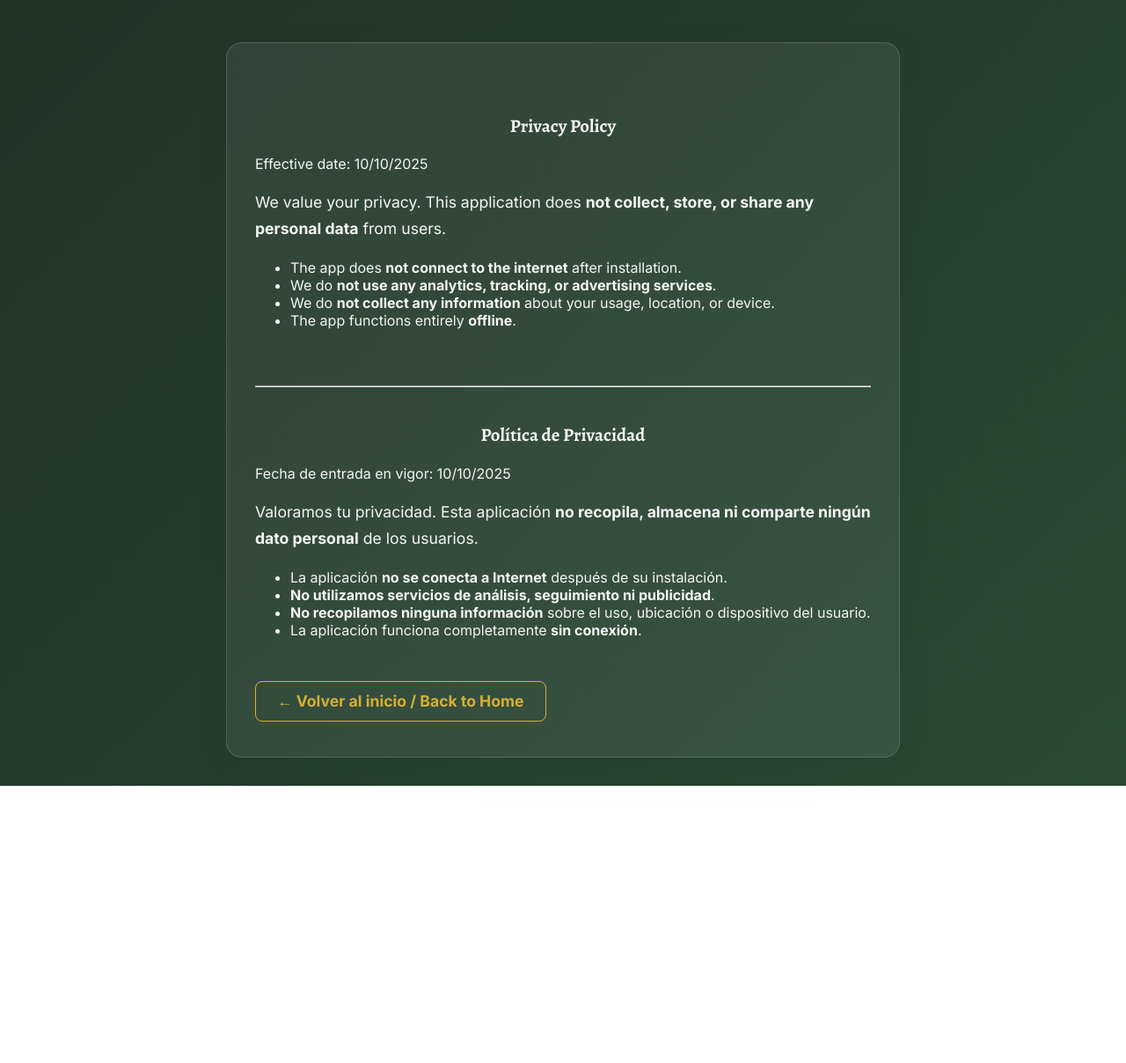
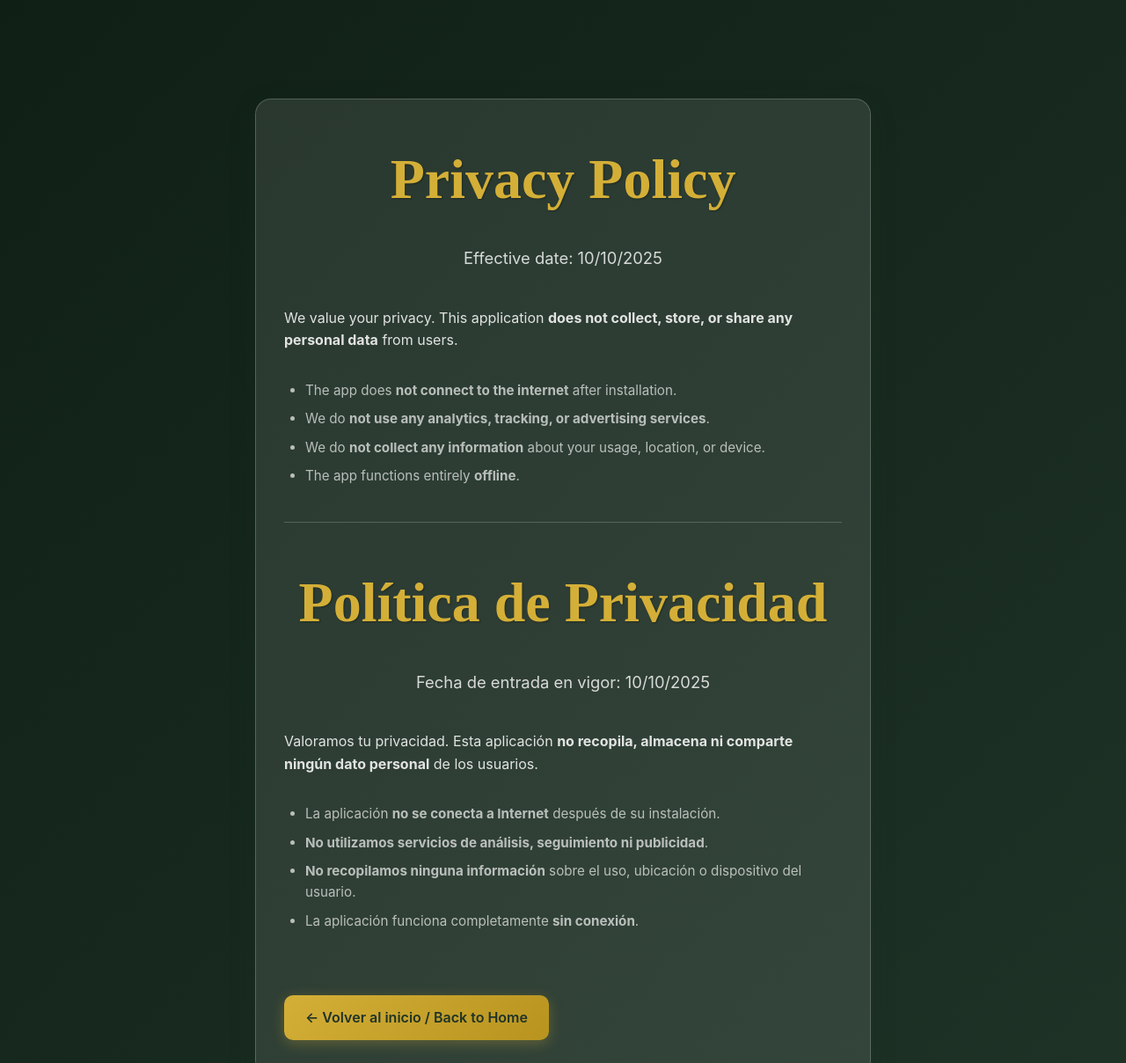
Before and after one commit to MauricioMeza/SapoWeb, a website: page privacy.html in a window 1280 px wide. Shown: the top 1208 px of the page at 88% size. Before the commit the page ends 893 px from the top, so only its background shows below. Drawn offline with nearby package versions, Linux system fonts and the light colour scheme.

Commit message:
listo para pages

```diff
--- a/package.json
+++ b/package.json
@@ -4,11 +4,5 @@
   "version": "0.0.0",
   "type": "module",
   "scripts": {
-    "dev": "vite",
-    "build": "vite build",
-    "preview": "vite preview"
-  },
-  "devDependencies": {
-    "vite": "^5.0.0"
   }
 }
--- a/privacy.html
+++ b/privacy.html
@@ -5,115 +5,41 @@
   <meta name="viewport" content="width=device-width, initial-scale=1.0" />
   <title>Política de Privacidad | SAPO VR</title>
   <meta name="description" content="Política de privacidad de SAPO VR. El juego no recopila información personal ni se conecta a internet." />
-  <link rel="icon" type="image/x-icon" href="/favicon/favicon.ico" />
-  <link rel="icon" type="image/png" sizes="16x16" href="/favicon/favicon-16x16.png" />
-  <link rel="icon" type="image/png" sizes="32x32" href="/favicon/favicon-32x32.png" />
-  <link rel="apple-touch-icon" sizes="180x180" href="/favicon/apple-touch-icon.png" />
-  <link rel="icon" type="image/png" sizes="192x192" href="/favicon/android-chrome-192x192.png" />
-  <link rel="icon" type="image/png" sizes="512x512" href="/favicon/android-chrome-512x512.png" />
-  <link rel="manifest" href="/favicon/site.webmanifest" />
-  <link href="https://fonts.googleapis.com/css2?family=Alegreya:wght@400;700;900&family=Inter:wght@300;400;700&display=swap" rel="stylesheet">
-  <style>
-    :root {
-      --primary-green: #1F3327;
-      --secondary-green: #2A4A35;
-      --accent-gold: #D4AF37;
-      --text-light: #F5F5F5;
-      --text-dark: #2C3E2D;
-      --glass-bg: rgba(255,255,255,0.07);
-      --glass-border: rgba(255,255,255,0.15);
-    }
-    body {
-      font-family: 'Inter', sans-serif;
-      background: linear-gradient(135deg, var(--primary-green) 0%, var(--secondary-green) 100%);
-      color: var(--text-light);
-      margin: 0;
-      min-height: 100vh;
-      display: flex;
-      flex-direction: column;
-    }
-    .container {
-      max-width: 700px;
-      margin: 3rem auto 2rem auto;
-      background: var(--glass-bg);
-      border-radius: 18px;
-      box-shadow: 0 8px 32px rgba(31,51,39,0.13);
-      border: 1px solid var(--glass-border);
-      padding: 2.5rem 2rem;
-    }
-    h1, h2 {
-      font-family: 'Alegreya', serif;
-      color: var(--accent-gold);
-      margin-bottom: 1.2rem;
-      text-align: center;
-    }
-    h2 {
-      font-size: 1.3rem;
-      color: var(--text-light);
-      margin-top: 2.5rem;
-    }
-    p {
-      font-size: 1.1rem;
-      line-height: 1.7;
-      color: var(--text-light);
-      margin-bottom: 1.2rem;
-    }
-    .back-link {
-      display: inline-block;
-      margin: 2rem auto 0 auto;
-      color: var(--accent-gold);
-      background: none;
-      border: 1px solid var(--accent-gold);
-      border-radius: 8px;
-      padding: 0.7rem 1.5rem;
-      font-weight: 600;
-      text-decoration: none;
-      transition: background 0.2s, color 0.2s;
-      text-align: center;
-      font-size: 1.1rem;
-      box-shadow: 0 2px 8px rgba(212,175,55,0.08);
-    }
-    .back-link:hover {
-      background: var(--accent-gold);
-      color: var(--primary-green);
-    }
-    @media (max-width: 600px) {
-      .container {
-        padding: 1.2rem 0.5rem;
-      }
-    }
-  </style>
+  <link rel="icon" type="image/x-icon" href="favicon/favicon.ico" />
+  <link rel="icon" type="image/png" sizes="16x16" href="favicon/favicon-16x16.png" />
+  <link rel="icon" type="image/png" sizes="32x32" href="favicon/favicon-32x32.png" />
+  <link rel="apple-touch-icon" sizes="180x180" href="favicon/apple-touch-icon.png" />
+  <link rel="icon" type="image/png" sizes="192x192" href="favicon/android-chrome-192x192.png" />
+  <link rel="icon" type="image/png" sizes="512x512" href="favicon/android-chrome-512x512.png" />
+  <link rel="manifest" href="favicon/site.webmanifest" />
+  <link rel="stylesheet" href="src/style.css">
 </head>
 <body>
-  <div class="container">
-    <h2>Privacy Policy</h2>
-    Effective date: 10/10/2025</p>
-
-    <p>We value your privacy. This application does <strong>not collect, store, or share any personal data</strong> from users.</p>
-
-    <ul>
+  <main>
+    <section class="contact">
+      <div class="privacy-box">
+        <h2 class="section-title">Privacy Policy</h2>
+        <p class="contact-section-subtitle">Effective date: 10/10/2025</p>
+        <p class="developer-description">We value your privacy. This application <strong>does not collect, store, or share any personal data</strong> from users.</p>
+        <ul class="footer-links">
           <li>The app does <strong>not connect to the internet</strong> after installation.</li>
           <li>We do <strong>not use any analytics, tracking, or advertising services</strong>.</li>
           <li>We do <strong>not collect any information</strong> about your usage, location, or device.</li>
           <li>The app functions entirely <strong>offline</strong>.</li>
         </ul>
-
-    <br>
-    <br>
-    <hr>
-
-    <h2>Política de Privacidad</h2>
-    Fecha de entrada en vigor: 10/10/2025</p>
-
-    <p>Valoramos tu privacidad. Esta aplicación <strong>no recopila, almacena ni comparte ningún dato personal</strong> de los usuarios.</p>
-
-    <ul>
+        <hr style="margin:2.5rem 0; border: none; border-top: 1px solid var(--glass-border);" />
+        <h2 class="section-title">Política de Privacidad</h2>
+        <p class="contact-section-subtitle">Fecha de entrada en vigor: 10/10/2025</p>
+        <p class="developer-description">Valoramos tu privacidad. Esta aplicación <strong>no recopila, almacena ni comparte ningún dato personal</strong> de los usuarios.</p>
+        <ul class="footer-links">
           <li>La aplicación <strong>no se conecta a Internet</strong> después de su instalación.</li>
           <li><strong>No utilizamos servicios de análisis, seguimiento ni publicidad</strong>.</li>
           <li><strong>No recopilamos ninguna información</strong> sobre el uso, ubicación o dispositivo del usuario.</li>
           <li>La aplicación funciona completamente <strong>sin conexión</strong>.</li>
         </ul>
-    <a href="index.html" class="back-link">← Volver al inicio / Back to Home</a>
+        <a href="index.html" class="developer-link" style="margin-top:2.5rem;display:inline-block;">← Volver al inicio / Back to Home</a>
       </div>
+    </section>
+  </main>
 </body>
 </html>
--- a/src/main.js
+++ b/src/main.js
@@ -1,4 +1,3 @@
-import './style.css';
 
 // Smooth scrolling for navigation links
 function scrollToSection(sectionId) {
--- a/src/style.css
+++ b/src/style.css
@@ -1249,3 +1249,24 @@ a {
     height: 150px;
   }
 }
+
+/* Privacy Policy Box Styles */
+.privacy-box {
+  background: var(--glass-bg);
+  border: 1.5px solid var(--glass-border);
+  border-radius: 18px;
+  box-shadow: 0 8px 32px rgba(31,51,39,0.13);
+  padding: 2.5rem 2rem;
+  margin: 3rem auto 2rem auto;
+  max-width: 700px;
+}
+.privacy-box ul {
+  list-style-type: disc;
+  padding-left: 1.5rem;
+  margin-bottom: 2rem;
+}
+@media (max-width: 600px) {
+  .privacy-box {
+    padding: 1.2rem 0.5rem;
+  }
+}
```
Also changed, not shown: index.html (+16 -15 lines), 1 other file. Lines whose indentation alone changed are shown as unchanged.
